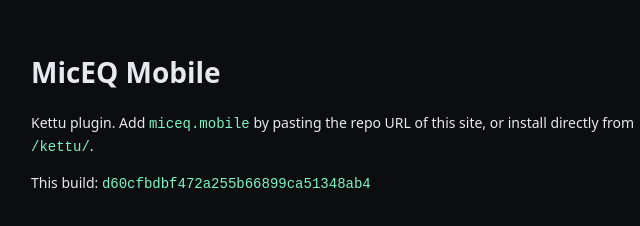
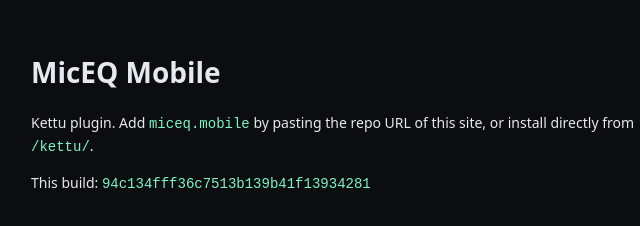
Before and after one commit to dantesingh2001-boop/discord-mic-eq, a browser extension: page docs/index.html in a window 1280 px wide. Shown: the full height of the page, 289-929 px from the left. Drawn offline with Linux system fonts and the light colour scheme.

Commit message:
Normalize to LF and rebuild Pages output so served manifest hash matches

```diff
--- a/docs/index.html
+++ b/docs/index.html
@@ -5,4 +5,4 @@ code{color:#7cf5c4}a{color:#7cf5c4}</style>
 <h1>MicEQ Mobile</h1>
 <p>Kettu plugin. Add <code>miceq.mobile</code> by pasting the repo URL of this site,
  or install directly from <code>/kettu/</code>.</p>
-<p>This build: <code>d60cfbdbf472a255b66899ca51348ab4</code></p>
+<p>This build: <code>94c134fff36c7513b139b41f13934281</code></p>
```
Also changed, not shown: docs/kettu/manifest.json, kettu/manifest.json, 1 other file.
